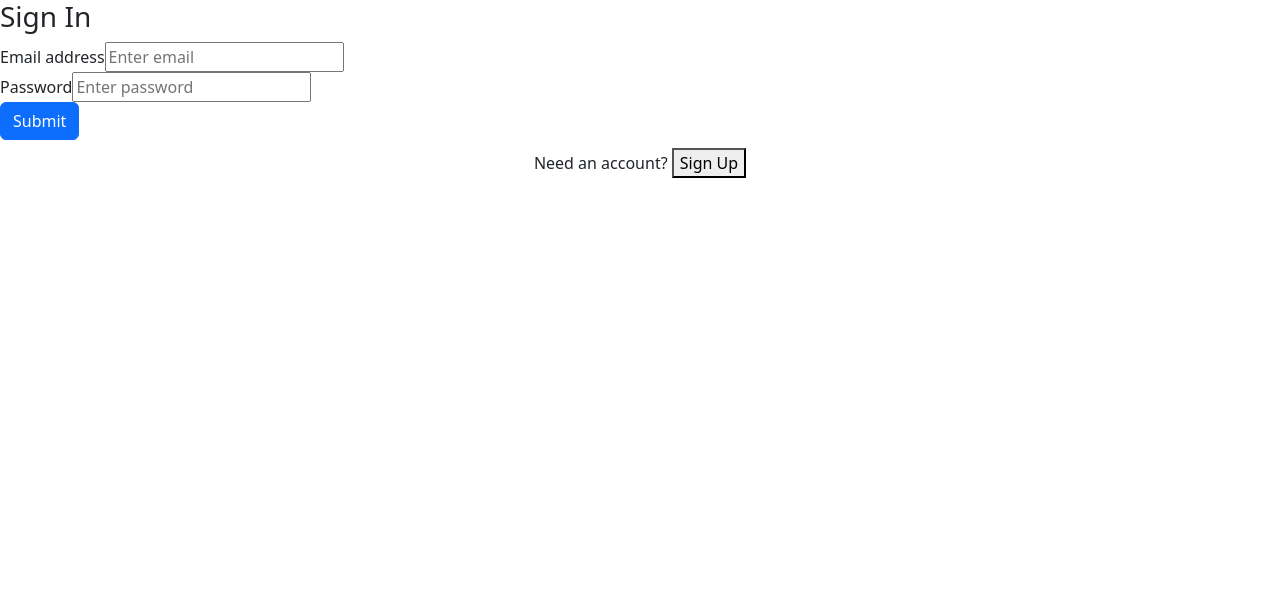
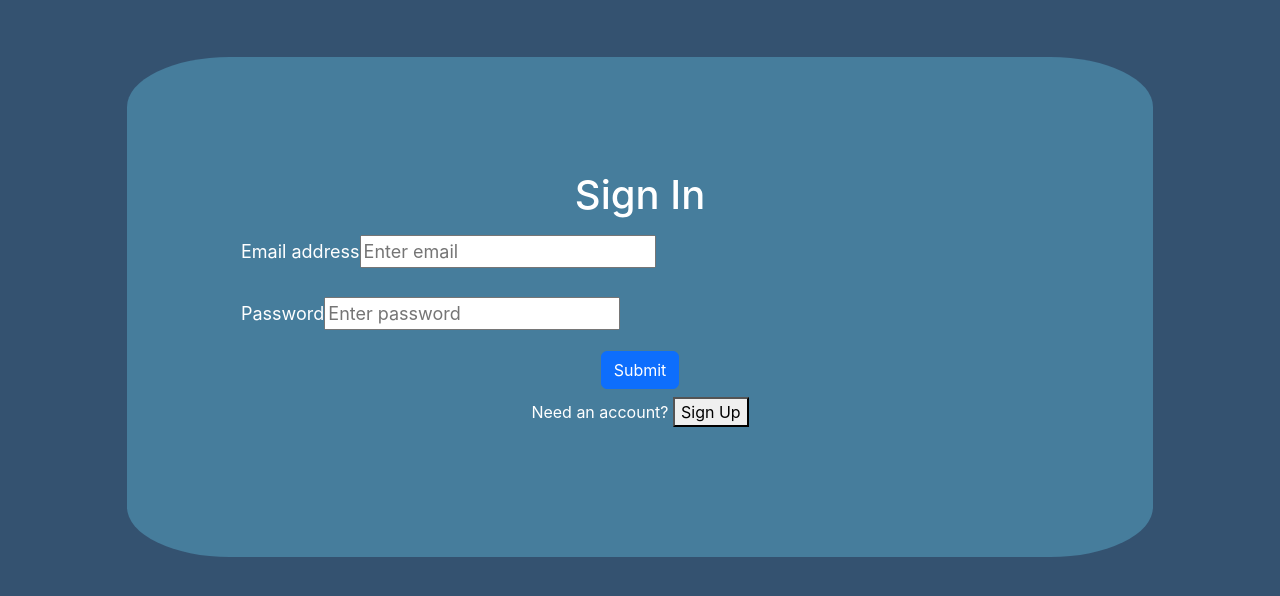
Before and after one commit to ClearCrystals/LogicLuminaries, a React (Create React App) app in the folder frontend/: page /components/auth in a window 1280 px wide. Shown: the top 596 px of the page. Built offline with nearby package versions, Linux system fonts and the light colour scheme.

Commit message:
the registration and login are wonky but that just means I need to switch to bootstrap forms :D

```diff
--- a/frontend/src/components/Auth.js
+++ b/frontend/src/components/Auth.js
@@ -1,7 +1,8 @@
-import React, { useState, useEffect } from "react";
+import React, { useState, useEffect} from "react";
 import axios from "axios";
 import Cookies from 'js-cookie';
 import { useNavigate } from "react-router-dom";
+import {Container, Row, Col} from 'react-bootstrap';
 
 axios.defaults.xsrfCookieName = 'csrfToken';
 axios.defaults.xsrfHeaderName = 'X-CSRFToken';
@@ -78,17 +79,20 @@ export default function AuthForm(props) {
     }
 
     return (
-        <div>
+        <div id="authContainer">
+            <Container>
+                <Row>
+                <Col id="authCol">
                 {showSuccess && (
                     <div style={{ color: 'green', backgroundColor: 'lightgreen', padding: '10px', marginBottom: '10px' }}>
                         Account created successfully! Please signin.
                     </div>
                 )}
                 <form className="Auth-form" onSubmit={handleSubmit}>
-                <h3>{authMode === "signin" ? "Sign In" : "Sign Up"}</h3>
+                    <h1 style={{textAlign: 'center'}}>{authMode === "signin" ? "Sign In" : "Sign Up"}</h1>
                     {authMode === "signup" && (
-                    <div>
-                        <label>ID</label>
+                        <div className="form_item">
+                            <label className="form_label">ID </label>
                             <input
                                 type="text"
                                 placeholder="Enter ID"
@@ -97,8 +101,8 @@ export default function AuthForm(props) {
                             />
                         </div>
                     )}
-                <div>
-                    <label>Email address</label>
+                    <div className="form_item">
+                        <label className="form_label">Email address </label>
                         <input
                             type="email"
                             placeholder="Enter email"
@@ -106,8 +110,8 @@ export default function AuthForm(props) {
                             onChange={e => setEmail(e.target.value)}
                         />
                     </div>
-                <div>
-                    <label>Password</label>
+                    <div className="form_item">
+                        <label className="form_label">Password </label>
                         <input
                             type="password"
                             placeholder="Enter password"
@@ -127,6 +131,9 @@ export default function AuthForm(props) {
                         </button>
                     </p>
                 </form>
+                </Col>
+                </Row>
+            </Container>
         </div>
     );
 }
--- a/frontend/src/components/Games.js
+++ b/frontend/src/components/Games.js
@@ -1,4 +1,5 @@
 import React from 'react';
+import {Container, Row, Col,Button, Navbar, Nav} from 'react-bootstrap';
 import { Link } from 'react-router-dom';
 
 /**
@@ -16,21 +17,43 @@ import { Link } from 'react-router-dom';
 
 const Games = () => {
   return (
+  <div>
     <div>
+      <Navbar bg="dark" data-bs-theme="dark">
+        <Container>
+          <Navbar.Brand>Sudoku</Navbar.Brand>
+          <Link to="/"><Nav>Logout</Nav></Link>
+        </Container>
+      </Navbar>
+    </div>
+    <div>
+      <Container id="gamesContainer">
       <header>
-        <h1>Welcome</h1>
+        <br></br>
+        <h1><b>Welcome</b></h1>
+        <br></br>
       </header>
-      <main>
-        {/* <p>List of Games</p> */}
-        <div className="btn-group" role="group" aria-label="Authentication Buttons">
-          <Link to="/components/SudokuGame" className="btn btn-primary">Play Sudoku</Link>
-          {/* <Link to="/components/KillerSudoku" className="btn btn-primary">Play Killer Sudoku</Link> */}
-        </div>
-        <div className="btn-group" role="group" aria-label="Logout Button">
-          <Link to="/components/auth?mode=signin" className="btn btn-primary">Logout</Link>
-        </div>
-      </main>
+      <Row>
+        <Col className='gamesCol'>
+            <h3><b>Start a new puzzle?</b></h3>
+            <br></br>
+            <div>
+              <Link to="/components/SudokuGame">
+                <Button variant="secondary" size="lg">Generate</Button>
+              </Link>
+            </div>
+        </Col>
+        <Col className='gamesCol'>
+          <div>
+            <h3>Load an old puzzle?</h3>
+            <br></br>
+            <p>TODO load puzzles as cards</p>
+          </div>
+        </Col>
+      </Row>
+      </Container>
     </div>
+  </div>
   );
 }
 
--- a/frontend/src/components/HomePage.js
+++ b/frontend/src/components/HomePage.js
@@ -1,9 +1,7 @@
 import React from 'react';
 import { Link } from 'react-router-dom';
-import Container from 'react-bootstrap/Container';
-import Row from 'react-bootstrap/Row';
-import Col from 'react-bootstrap/Col';
-import Image from 'react-bootstrap/Image';
+import {Container, Row, Col, Image, Button} from 'react-bootstrap';
+
 
 /**
  * HomePage component serving as the landing page of the Sudoku App.
@@ -18,29 +16,37 @@ import Image from 'react-bootstrap/Image';
 
 const HomePage = () => {
   return (
-    <Container>
+    <div id="homeContainer">
+    <Container fluid>
       <Row>
-        <Col><Image src="frontend\public\free_sudoku.jpg" alt="board image" fluid /></Col>
-        <Col>
-        {
-        <div>
+        <Col id="homeCol1"><Image src="free_sudoku.jpg" alt="board image" id="board_image" fluid /></Col>
+        <Col id="homeCol2">
           <header>
-            <h1>Sudoku App</h1>
+            <Image src="ll_logo.png" alt="logo" id="logo" rounded/>
+            <h1 class="hometext"><b>Welcome to Sudoku</b></h1>
           </header>
           <main>
-            <h2>Welcome to Sudoku<br></br></h2>
-            <h5>Solve, save, and explore new board styles in one place.<br></br></h5>
-            <h5>Register or Login to begin.<br></br></h5>
-            <div className="btn-group" role="group" aria-label="Authentication Buttons">
-              <Link to="/components/auth?mode=signup" className="btn btn-primary">Register</Link>
-              <Link to="/components/auth?mode=signin" className="btn btn-primary">Login</Link>
+            <br></br>
+            <div class="hometext">
+              <h5>Solve, save, and explore new board styles in one place.</h5>
+              <h5>Register or Login to begin.</h5>
+            </div>
+            <br></br>
+            <div className='home_buttons'>
+              <div className="d-grid gap-2">
+                <Link to="/components/auth?mode=signup" >
+                  <Button variant = "secondary" size="lg" >Register</Button>
+                </Link>
+                <Link to="/components/auth?mode=signin" >
+                  <Button variant = "secondary" size="lg">Login</Button>
+                </Link>
+              </div>
             </div>
           </main>
-        </div>
-        }
         </Col>
       </Row>
     </Container>
+    </div>
   );
 }
 
--- a/frontend/src/components/SudokuGame.js
+++ b/frontend/src/components/SudokuGame.js
@@ -1,5 +1,6 @@
 import React from 'react';
 import { Link } from 'react-router-dom';
+import {Container, Button, Navbar, Nav} from 'react-bootstrap';
 
 /**
  * SudokuGame component for displaying the Sudoku game interface.
@@ -17,16 +18,25 @@ import { Link } from 'react-router-dom';
 const SudokuGame = () => {
   return (
     <div>
-      <header>
-        <h1>Sudoku App</h1>
-      </header>
-      <main>
-        <p>Sudoku Game</p>
-        <div className="btn-group" role="group" aria-label="Authentication Buttons">
-          <Link to="/components/Games" className="btn btn-primary">Back</Link>
-
-        </div>
-      </main>
+      <div>
+      <Navbar bg="dark" data-bs-theme="dark">
+        <Container>
+        <Link to="/components/Games"><Navbar.Brand>Sudoku</Navbar.Brand></Link>
+        <Link to="/"><Nav>Logout</Nav></Link>
+        </Container>
+      </Navbar>
+    </div>
+    <div>
+      <Container id="gameSpace">
+      <h2><b>Generated game</b></h2>
+      <br></br>
+      <p>I'm assuming that the 9x9 board generation is on grace's branch... or I just didn't pull from main recently enough...</p>
+      <br></br>
+      <Link to="/components/Games">
+        <Button variant = "secondary">Back</Button>
+      </Link>
+      </Container>
+    </div>
     </div>
   );
 }
--- a/frontend/src/index.css
+++ b/frontend/src/index.css
@@ -1,5 +1,5 @@
-body {
-  margin: 0;
+html,body, #root {
+  height: 100%;
   font-family: -apple-system, BlinkMacSystemFont, 'Segoe UI', 'Roboto', 'Oxygen',
     'Ubuntu', 'Cantarell', 'Fira Sans', 'Droid Sans', 'Helvetica Neue',
     sans-serif;
@@ -11,3 +11,90 @@ code {
   font-family: source-code-pro, Menlo, Monaco, Consolas, 'Courier New',
     monospace;
 }
+
+#homeCol2{
+  color: #fff;
+  height: 100%;
+}
+
+#homeCol1{
+  height: 100%;
+}
+
+#homeContainer{
+  background-color: rgba(52, 82, 112, 1);
+  text-align: center;
+  height: 100%;
+}
+
+#logo{
+  width: 40%;
+  height: 40%;
+}
+
+#board_image{
+  max-width: 100%;
+  height: auto;
+}
+
+.hometext{
+  padding-top: 2%;
+  padding-bottom: 2%;
+  padding-left: 1%;
+  text-align: center;
+}
+
+.home_buttons{
+  padding-top: 5%;
+  padding-bottom: 5%;
+  text-align: center;
+}
+
+.Auth-form{
+  align-content: center;
+  text-align: center;
+}
+
+#authContainer{
+  background-color: rgba(52, 82, 112, 1);
+  color: #fff;
+  text-align: center;
+  height: 100%;
+}
+
+.form_item{
+  padding-bottom: 2%;
+  padding-right: 1%;
+  padding-top: 1%;
+  font-size: large;
+  text-align: left;
+}
+
+.form_label{
+  padding-bottom: 1%;
+  text-align: center;
+}
+
+#authCol{
+  padding: 10%;
+  margin: 5%;
+  border-radius: 10%;
+  background-color: rgba(70, 125, 156, 1);
+}
+
+#gamesContainer{
+  text-align: center;
+  height: 100%;
+}
+
+.gamesCol{
+  background-color: rgba(217, 217, 217, 1);
+  color: rgba(52, 82, 112, 1);
+  padding: 10%;
+  margin: 5%;
+  border-radius: 10%;
+}
+
+#gameSpace{
+  padding: 5%;
+}
```
Lines whose indentation alone changed are shown as unchanged.
